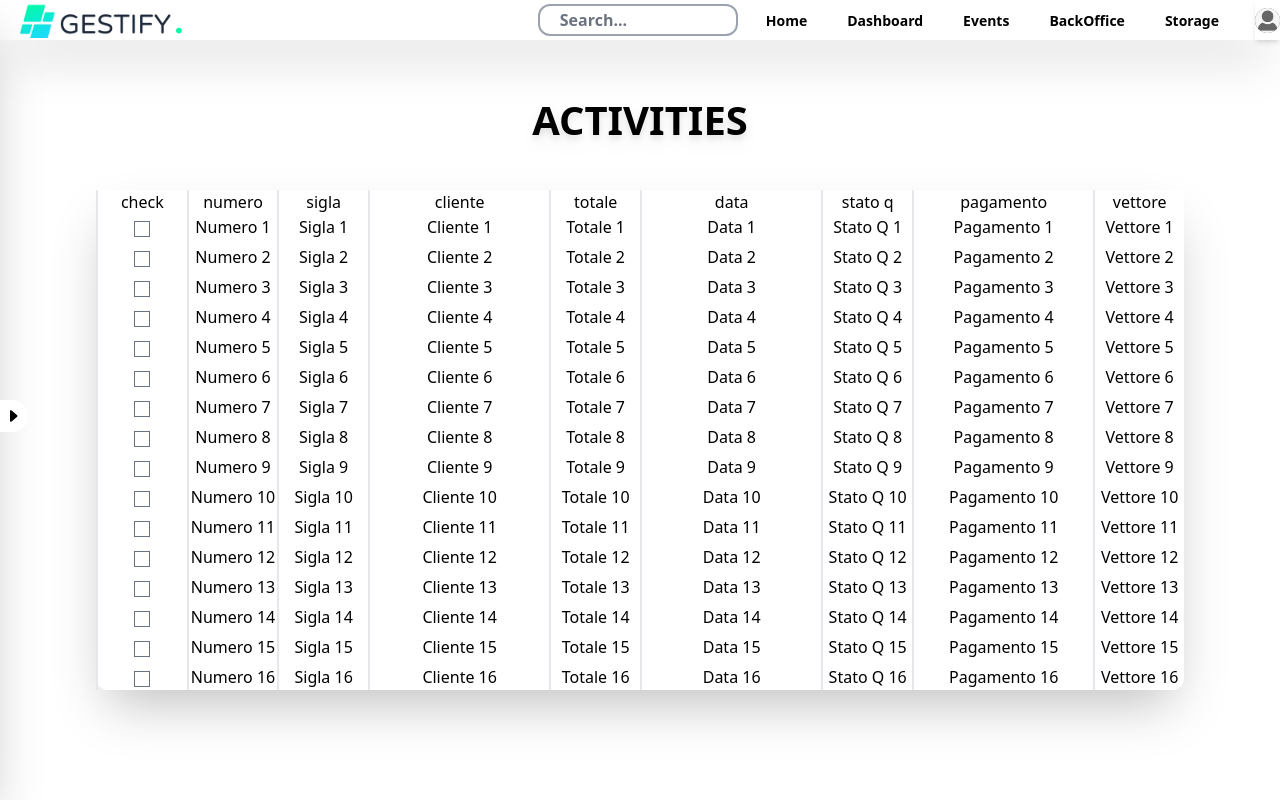
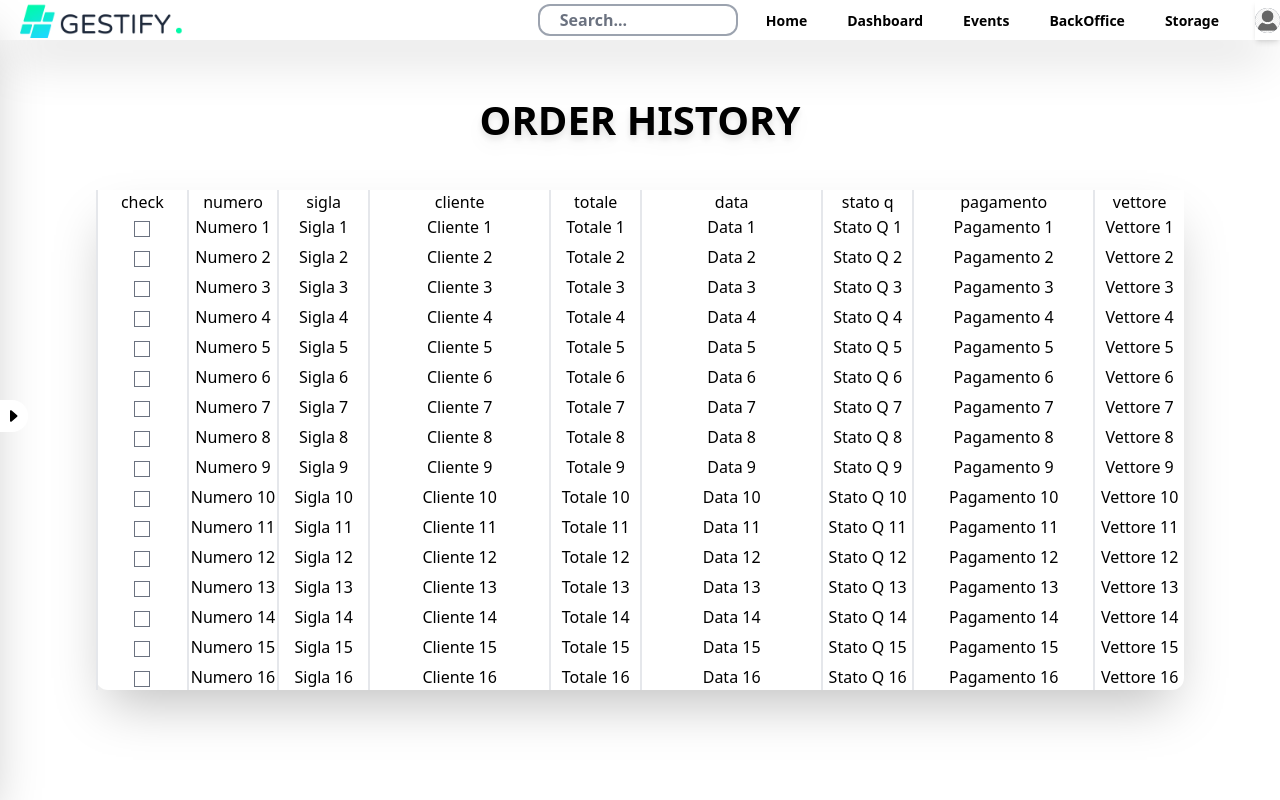
Before and after one commit to Jim2510/gestify_business_managment, a React (Vite) app in the folder gestify/: page /activities in a window 1280 px wide. Built offline with nearby package versions, Linux system fonts and the light colour scheme.

Commit message:
make storage

```diff
--- a/gestify/src/components/activities_comp/BaseActivities.jsx
+++ b/gestify/src/components/activities_comp/BaseActivities.jsx
@@ -5,7 +5,7 @@ export function BaseActivities() {
     return (
         <>
          <div className="w-[100vw] flex justify-center flex-col items-center ">
-            <TitleSection titleName={'ACTIVITIES'} />
+            <TitleSection titleName={'ORDER HISTORY'} />
             <div className="w-[85%] h-[500px] mt-[20px] shadow-2xl rounded-xl flex justify-center">
                <TableActivities />
             </div>
--- a/gestify/src/components/standard_comp/sidebar/MenuSidebar.jsx
+++ b/gestify/src/components/standard_comp/sidebar/MenuSidebar.jsx
@@ -10,7 +10,7 @@ export function MenuSidebar() {
         <div className="w-full my-5 flex flex-col justify-center gap-4 items-center text-[14px] transition-colors ease-in-out delay-300">
           <button className="px-5 flex justify-center items-center rounded-2xl p-2">
             <span className="dark:text-white  dark:hover:text-gray-400 text-gray-500 hover:text-black">
-              ACTIVITIES
+              ORDER HISTORY
             </span>
           </button>
           <button className="px-5 flex justify-center items-center rounded-2xl p-2">
```
